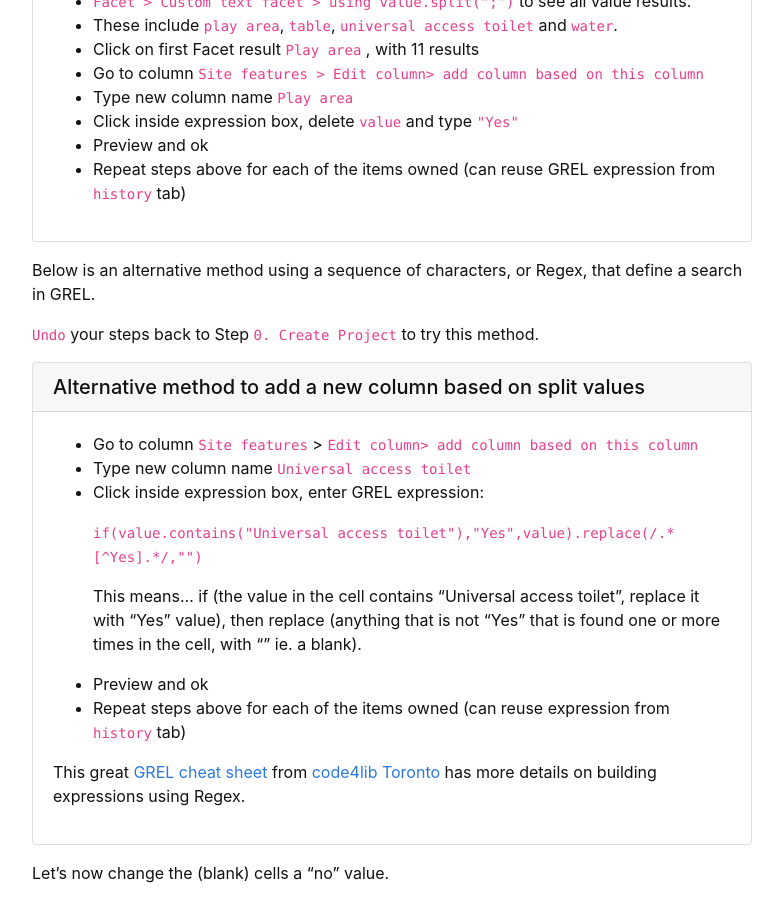
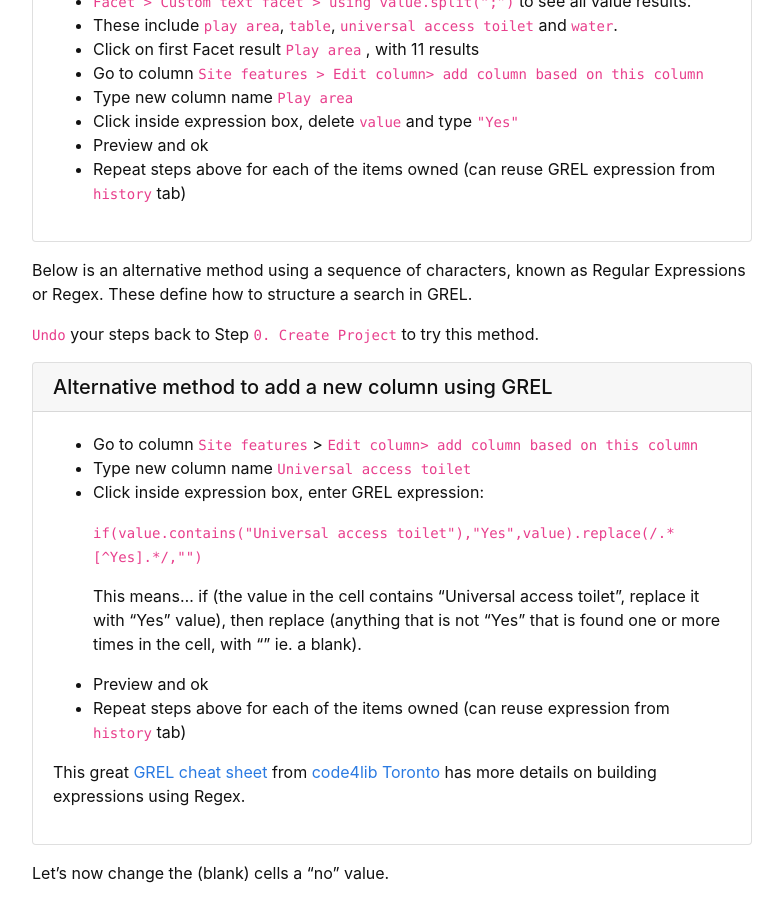
Before and after one commit to GULibrarySandbox/advanced-data-wrangle-old, a Jekyll site: the page built from content/5-lesson.md, in a window 1280 px wide and 900 px high, scrolled down 1582 px. Shown: the whole window, without its empty margins (248-1031 px from the left). Built offline with Jekyll 4.4.1, drawn with Linux system fonts in a browser that asks for light colours.

Commit message:
Update 5-lesson.md

```diff
--- a/content/5-lesson.md
+++ b/content/5-lesson.md
@@ -59,7 +59,7 @@ The next step is to split the values so they can be moved to separate columns.
 - Preview and ok
 - Repeat steps above for each of the items owned (can reuse GREL expression from  `history`  tab){% endcapture %} {% include card.md header="Add a new column based on split values" text=text %}
 
-Below is an alternative method using a sequence of characters, or Regex, that define a search in GREL.
+Below is an alternative method using a sequence of characters, known as Regular Expressions or Regex.  These define how to structure a search in GREL.
 
 `Undo`  your steps back to Step `0. Create Project` to try this method.
 
@@ -77,7 +77,7 @@ Below is an alternative method using a sequence of characters, or Regex, that de
 - Repeat steps above for each of the items owned (can reuse expression from  `history`  tab)
 
 This great [GREL cheat sheet](https://code4libtoronto.github.io/2018-10-12-access/GoogleRefineCheatSheets.pdf) from [code4lib Toronto](https://code4libtoronto.github.io/) has more details on building expressions using Regex.
-{% endcapture %} {% include card.md header="Alternative method to add a new column based on split values" text=text %}
+{% endcapture %} {% include card.md header="Alternative method to add a new column using GREL" text=text %}
 
 Let's now change the (blank) cells a “no” value.
 {% capture text %}
```
